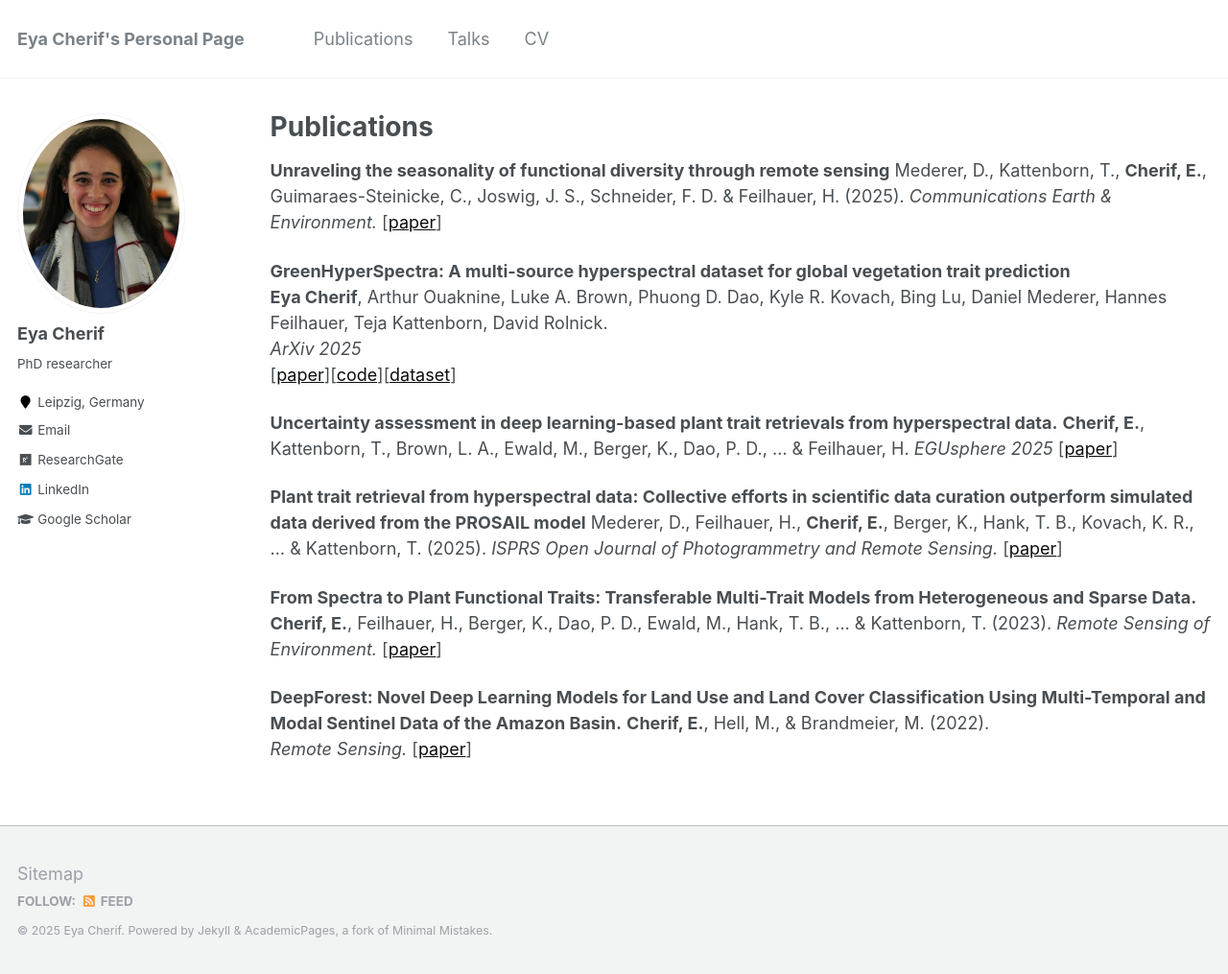
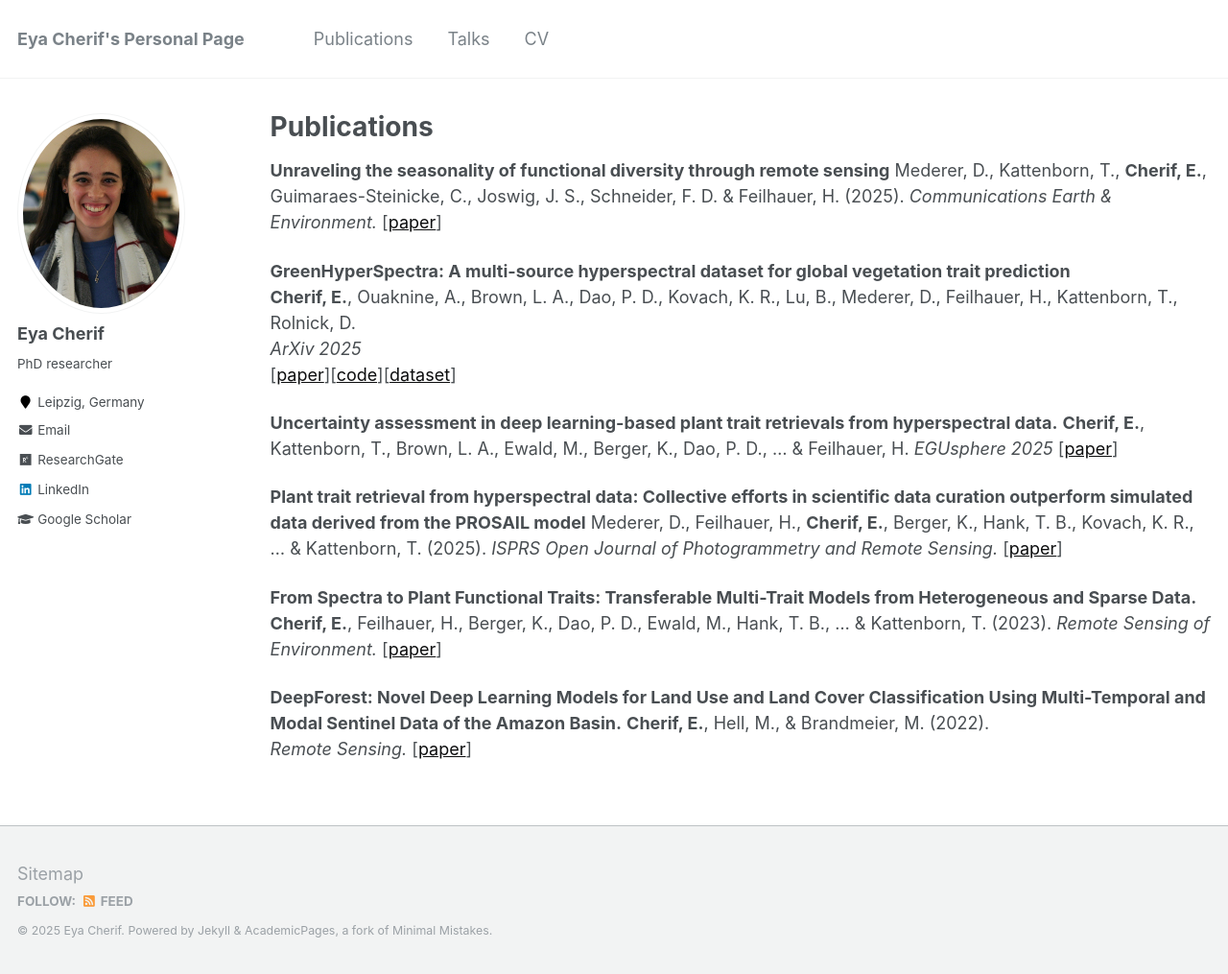
Before and after one commit to echerif18/echerif18.github.io, a Jekyll site: the page built from _pages/publications.md, in a window 1280 px wide and 1015 px high. Shown: the whole window at 96% size. Built offline with Jekyll 4.4.1, drawn with Linux system fonts in a browser that asks for light colours.

Commit message:
Update publications.md

```diff
--- a/_pages/publications.md
+++ b/_pages/publications.md
@@ -11,7 +11,7 @@ Mederer, D., Kattenborn, T., **Cherif, E.**, Guimaraes-Steinicke, C., Joswig, J.
 [[paper](https://www.nature.com/articles/s43247-025-02646-x)]
 
 **GreenHyperSpectra: A multi-source hyperspectral dataset for global vegetation trait prediction**
-**Eya Cherif**, Arthur Ouaknine, Luke A. Brown, Phuong D. Dao, Kyle R. Kovach, Bing Lu, Daniel Mederer, Hannes Feilhauer, Teja Kattenborn, David Rolnick.
+**Cherif, E.**, Ouaknine, A., Brown, L. A., Dao, P. D., Kovach, K. R., Lu, B., Mederer, D., Feilhauer, H., Kattenborn, T., Rolnick, D.
 *ArXiv 2025*
 [[paper](https://arxiv.org/abs/2507.06806)][[code](https://github.com/echerif18/HyspectraSSL)][[dataset](https://huggingface.co/datasets/Avatarr05/GreenHyperSpectra)]
 
```
